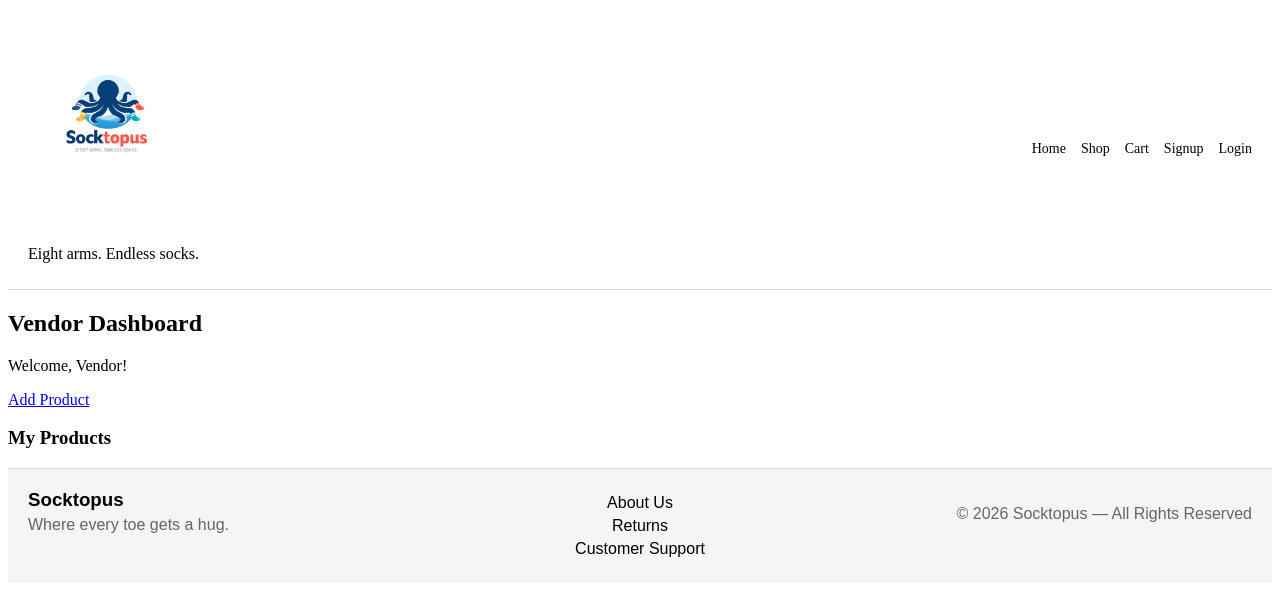
After one commit to Super-Prime1/155-Final, a Flask app: template templates/vendor.html in a window 1280 px wide. The commit adds this page. Shown: the top 596 px of the page. Run offline with Flask 3, Linux system fonts and the light colour scheme; the template is opened without the code that fills it, so the values that code supplies are empty.

Commit message:
added html and py in shop, cart, added admin and vendor pages

```diff
--- a/main.py
+++ b/main.py
@@ -1,4 +1,7 @@
+from webbrowser import get
+
 from flask import Flask, render_template, request, redirect, session
+from psutil import users
 from sqlalchemy import create_engine, text
 from werkzeug.security import generate_password_hash,check_password_hash
 
@@ -29,12 +32,12 @@ def login():
             session['username'] = user.username
             session['role'] = user.role
 
-            return redirect('/index')
+            return redirect('/')
 
         else:
-            return render_template('login.html', error="Invalid login")
+            return render_template('signup.html', error="Invalid login")
 
-    return render_template('login.html')
+    return render_template('signup.html')
 
 
 @app.route('/signup', methods=['GET', 'POST'])
@@ -55,6 +58,7 @@ def signup():
         if existing_user:
             return "User already exists"
 
+        # Insert new user
         sql = text("""
             INSERT INTO users (name, email, username, password, role)
             VALUES (:name, :email, :username, :password, :role)
@@ -67,8 +71,17 @@ def signup():
             'password': password,
             'role': role
         })
+        conn.commit()
 
+        # New cart for user
+        new_user_id = conn.execute(text("SELECT LAST_INSERT_ID()")).scalar()
+
+        conn.execute(text("""
+            INSERT INTO cart (userid)
+            VALUES (:uid)
+        """), {"uid": new_user_id})
         conn.commit()
+
         return redirect('/signup')
 
     return render_template('signup.html')
@@ -76,12 +89,26 @@ def signup():
 
 @app.route('/account', methods=['GET', 'POST'])
 def account():
-    return render_template('account.html')
+
+    # User must be logged in
+    if 'user_id' not in session:
+        return redirect('/login')
+
+    # Fetch the user's info
+    user = conn.execute(text("""
+        SELECT * FROM users WHERE userid = :uid
+    """), {"uid": session['user_id']}).mappings().fetchone()
+
+    # If somehow no user is found (rare but safe)
+    if not user:
+        return redirect('/logout')
+
+    return render_template('account.html', user=user)
 
 
 @app.route('/logout')
 def logout():
-    session.pop('username', None)
+    session.clear()
     return redirect('/')
 
 
@@ -213,5 +240,132 @@ def cart():
     return render_template("cart.html", cart_items=cart_items, cart_total=cart_total)
 
 
+@app.route('/admin')
+def admin():
+    if 'role' not in session or session['role'] != 'admin':
+        return redirect('/')
+
+    return render_template('admin.html')
+
+@app.route('/vendor', methods=['GET', 'POST'])
+def vendor():
+
+    # Only vendors can access this page
+    if 'role' not in session or session['role'] != 'vendor':
+        return redirect('/')
+
+    # Fetch all products owned by this vendor
+    products = conn.execute(text("""
+        SELECT * FROM products
+        WHERE vendorid = :vid
+    """), {"vid": session['user_id']}).mappings().fetchall()
+
+    return render_template('vendor.html', products=products)
+
+
+@app.route('/editprod/<int:pid>', methods=['GET'])
+def editprod(pid):
+
+    if 'role' not in session or session['role'] != 'vendor':
+        return redirect('/')
+
+    product = conn.execute(text("""
+        SELECT * FROM products
+        WHERE productid = :pid AND vendorid = :vid
+    """), {"pid": pid, "vid": session['user_id']}).mappings().fetchone()
+
+    if not product:
+        return "Product not found or not yours", 404
+
+    return render_template('editprod.html', product=product)
+
+@app.route('/editprod/<int:pid>', methods=['POST'])
+def updateprod(pid):
+
+    if 'role' not in session or session['role'] != 'vendor':
+        return redirect('/')
+
+    conn.execute(text("""
+        UPDATE products
+        SET title = :title,
+            description = :description,
+            price = :price,
+            instock = :instock,
+            size = :size,
+            warrantyid = :warrantyid,
+            image = :image
+        WHERE productid = :pid AND vendorid = :vid
+    """), {
+        "title": request.form['title'],
+        "description": request.form['description'],
+        "price": request.form['price'],
+        "instock": request.form['instock'],
+        "size": request.form['size'],
+        "warrantyid": request.form['warrantyid'],
+        "image": request.form['image'],
+        "pid": pid,
+        "vid": session['user_id']
+    })
+
+    conn.commit()
+
+    return redirect('/vendor')
+
+@app.route('/addprod', methods=['GET'])
+def addprod():
+
+    if 'role' not in session or session['role'] != 'vendor':
+        return redirect('/')
+
+    return render_template('addprod.html')
+
+@app.route('/addprod', methods=['POST'])
+def saveprod():
+
+    if 'role' not in session or session['role'] != 'vendor':
+        return redirect('/')
+
+    conn.execute(text("""
+        INSERT INTO products (title, description, price, instock, size, warrantyid, image, vendorid)
+        VALUES (:title, :description, :price, :instock, :size, :warrantyid, :image, :vendorid)
+    """), {
+        "title": request.form['title'],
+        "description": request.form['description'],
+        "price": request.form['price'],
+        "instock": request.form['instock'],
+        "size": request.form['size'],
+        "warrantyid": request.form['warrantyid'],
+        "image": request.form['image'],
+        "vendorid": session['user_id']
+    })
+
+    conn.commit()
+    return redirect('/vendor')
+
+
+@app.route('/deleteprod/<int:pid>')
+def deleteprod(pid):
+
+    if 'role' not in session or session['role'] != 'vendor':
+        return redirect('/')
+
+    # Delete from dependent tables first
+    conn.execute(text("DELETE FROM cartitem WHERE productid = :pid"), {"pid": pid})
+    conn.execute(text("DELETE FROM orderitems WHERE productid = :pid"), {"pid": pid})
+    conn.execute(text("DELETE FROM discount_products WHERE productid = :pid"), {"pid": pid})
+    conn.execute(text("DELETE FROM color WHERE productid = :pid"), {"pid": pid})
+    conn.execute(text("DELETE FROM review WHERE productid = :pid"), {"pid": pid})
+    conn.execute(text("DELETE FROM wishlist WHERE productid = :pid"), {"pid": pid})
+
+    # Now delete the product
+    conn.execute(text("""
+        DELETE FROM products
+        WHERE productid = :pid AND vendorid = :vid
+    """), {"pid": pid, "vid": session['user_id']})
+
+    conn.commit()
+    return redirect('/vendor')
+
+
 if __name__ == '__main__':
     app.run(debug=True)
--- a/templates/truetemplate.html
+++ b/templates/truetemplate.html
@@ -3,7 +3,7 @@
 <head>
     <meta charset="UTF-8">
     <meta name="viewport" content="width=device-width, initial-scale=1.0">
-    <title>Document</title>
+    <title>Socktopus</title>
     <link rel="stylesheet" href="{{ url_for('static', filename='css/style.css') }}">
 </head>
 <body>
@@ -12,17 +12,30 @@
         <h1 class="logo"> <img src="/static/images/Socktopus_logo.png" alt="Socktopus Logo"></h1>
         <p class="tagline">Eight arms. Endless socks.</p>
     </div>
-
 <nav class="nav">
     <ul>
         <li><a href="/">Home</a></li>
-            <li><a href="/account">Account</a></li>
         <li><a href="/shop">Shop</a></li>
         <li><a href="/cart">Cart</a></li>
+
+        {% if session.get('user_id') %}
+            <!-- User is logged in -->
+            <li><a href="/account">Account ({{ session['username'] }})</a></li>
+            {% if session.get('user_id') and session.get('role') == 'admin' %}
+                <li><a href="/admin">Admin Panel</a></li>
+            {% endif %}
+            {% if session.get('user_id') and session.get('role') == 'vendor' %}
+                <li><a href="/vendor">Vendor Dashboard</a></li>
+            {% endif %}
+            <li><a href="/logout">Logout</a></li>
+        {% else %}
+            <!-- User is NOT logged in -->
+            <li><a href="/signup">Signup</a></li>
             <li><a href="/login">Login</a></li>
-            <li><a href="/signup">Signup</a></li>
+        {% endif %}
     </ul>
 </nav>
+
 </header>
 <body>
 
--- /dev/null
+++ b/templates/vendor.html
@@ -0,0 +1,19 @@
+{% extends "truetemplate.html" %}
+
+{% block content %}
+<h2>Vendor Dashboard</h2>
+<p>Welcome, Vendor!</p>
+
+<a href="/addprod" class="btn">Add Product</a>
+
+<h3>My Products</h3>
+<ul>
+    {% for product in products %}
+        <li>
+            {{ product.title }} - ${{ "%.2f"|format(product.price) }}
+            <a href="/editprod/{{ product.productid }}">Edit</a>
+            <a href="/deleteprod/{{ product.productid }}" style="color:red;">Delete</a>
+        </li>
+    {% endfor %}
+</ul>
+{% endblock %}
```
Also changed, not shown: templates/account.html (+10 -0 lines), templates/addprod.html (added, +37 -0 lines), templates/admin.html (added, +7 -0 lines), templates/editprod.html (added, +37 -0 lines). Lines whose indentation alone changed are shown as unchanged.
